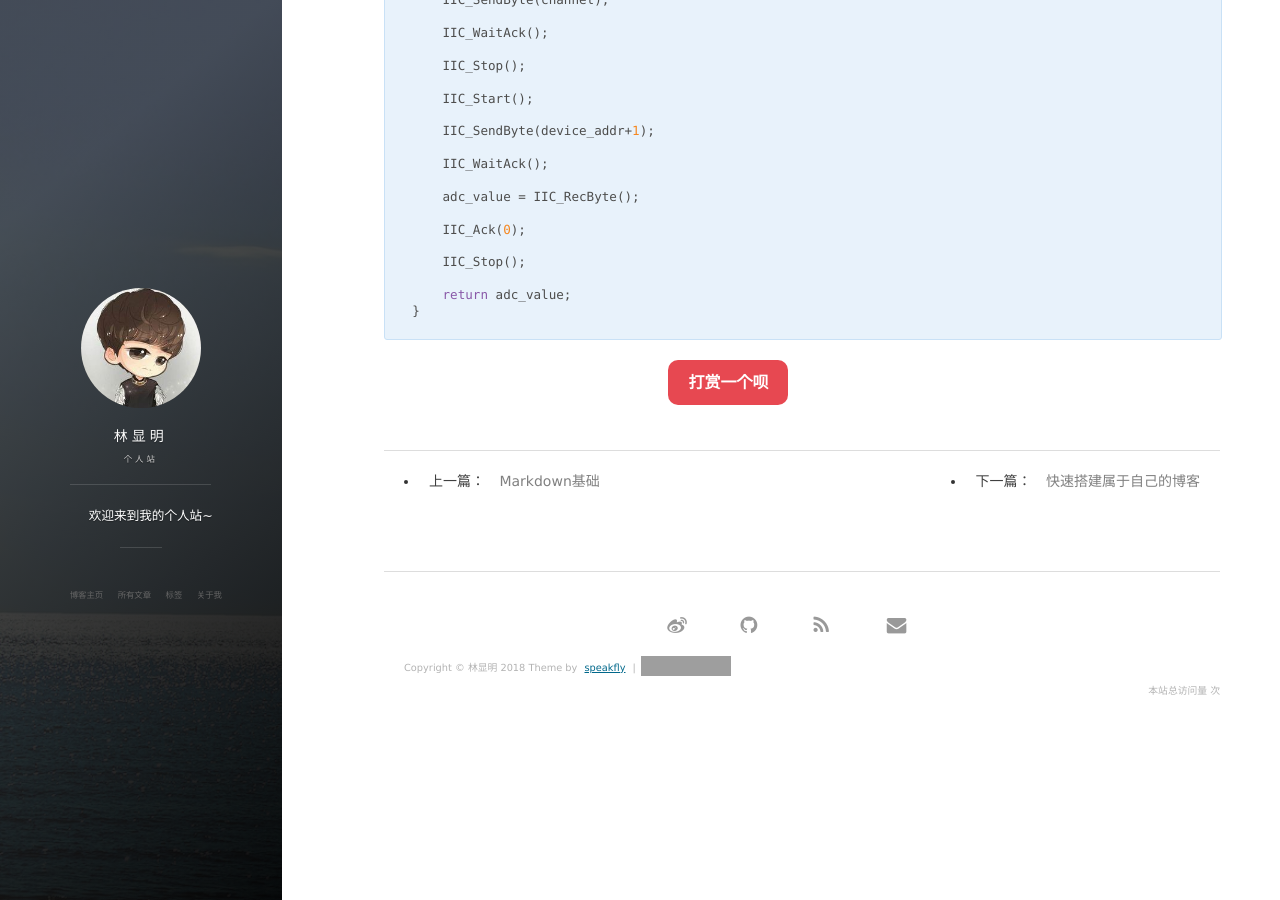
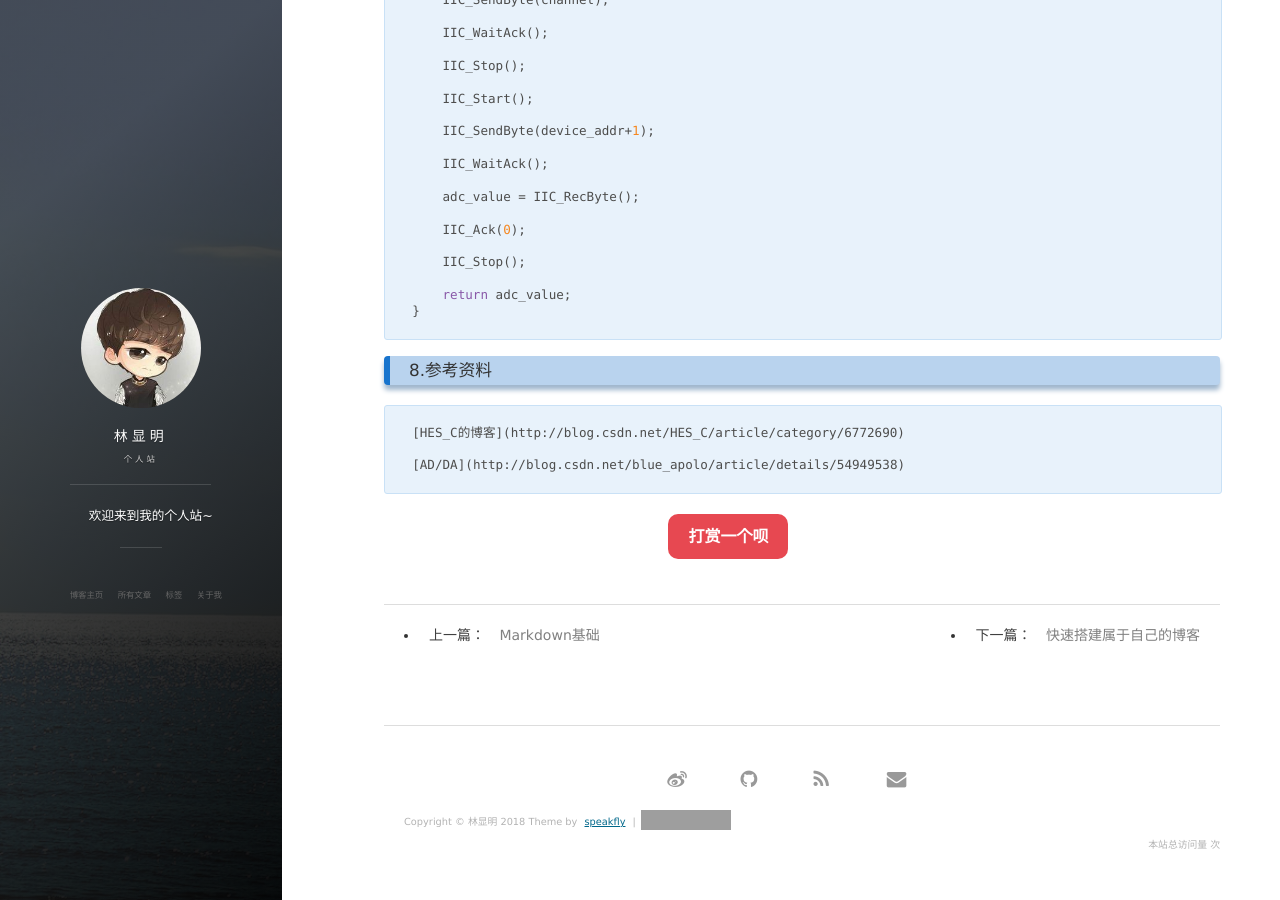
Before and after one commit to chengnuo3/chengnuo3.github.io, a Jekyll site: the page built from _posts/2018-01-26-单片机.md, in a window 1280 px wide and 900 px high, scrolled down 8892 px. Built offline with Jekyll 4.4.1, drawn with Linux system fonts in a browser that asks for light colours; nearby versions of some CDN libraries; comment, search, counter and statistics services are not loaded; grey boxes are pictures that could not be loaded.

Commit message:
Update 2018-01-26-单片机.md

```diff
--- a/_posts/2018-01-26-单片机.md
+++ b/_posts/2018-01-26-单片机.md
@@ -552,3 +552,8 @@ tag: 单片机
 
 	    return adc_value;
     }
+
+### 8.参考资料
+	[HES_C的博客](http://blog.csdn.net/HES_C/article/category/6772690)
+
+	[AD/DA](http://blog.csdn.net/blue_apolo/article/details/54949538)
```
